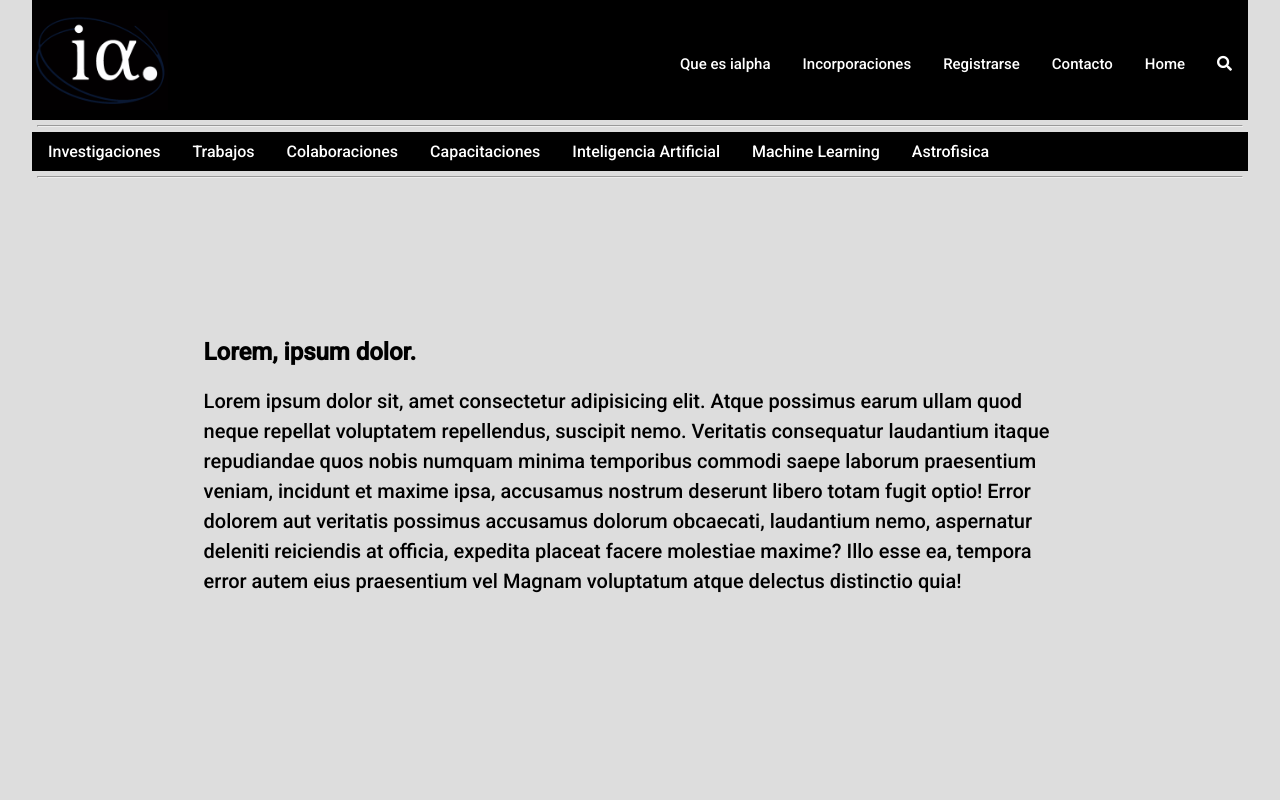
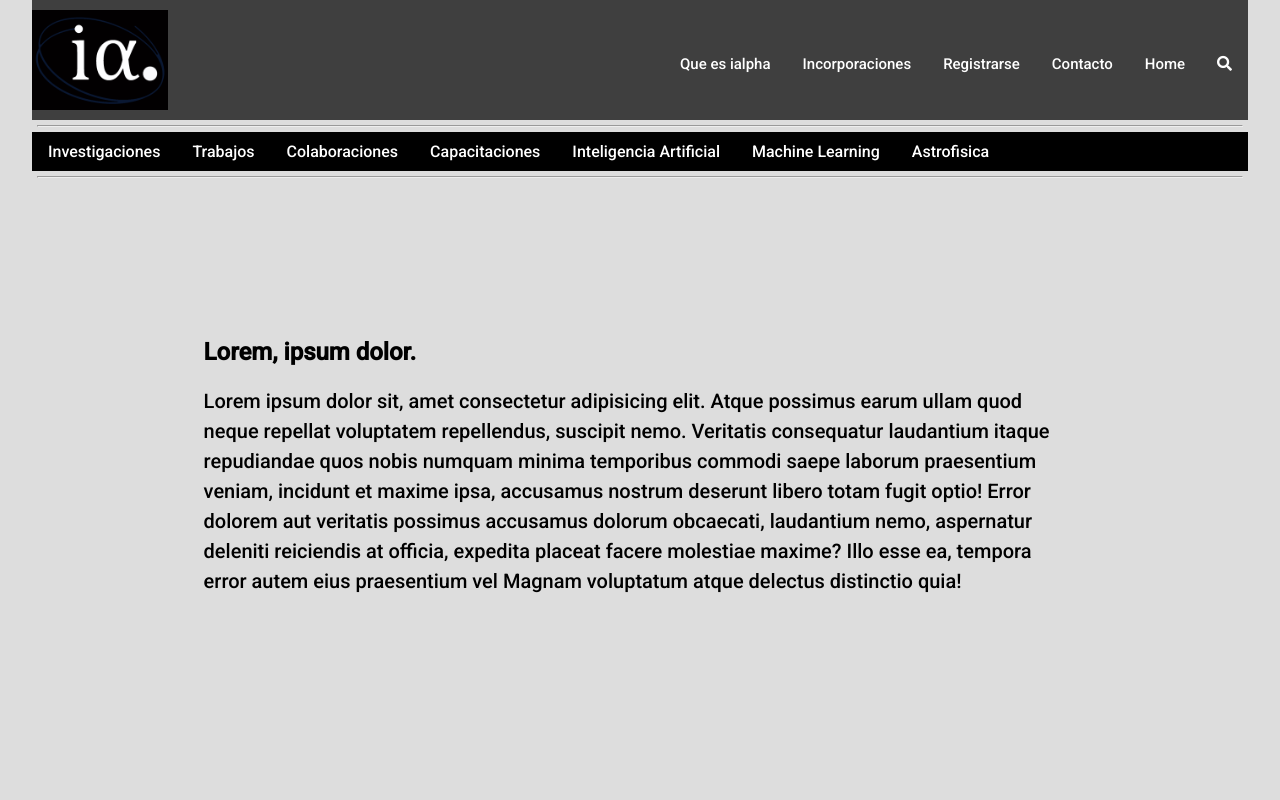
Before and after one commit to duartegonzaloariel/pagina_ialpha, a plain HTML site: page investigaciones.html in a window 1280 px wide. Shown: the top 800 px of the page. Drawn offline with nearby package versions, Linux system fonts and the light colour scheme.

Commit message:
cambio el color de fondo de menu desde master

```diff
--- a/estilos-menu2.css
+++ b/estilos-menu2.css
@@ -21,7 +21,7 @@ ul{
 }
 /* estilos de la navegacion*/
 .nav-main{
-    background: #000;
+    background:#3f3f3f;
     color: #fff;
     font-size: 15px;
     display: flex;
```
